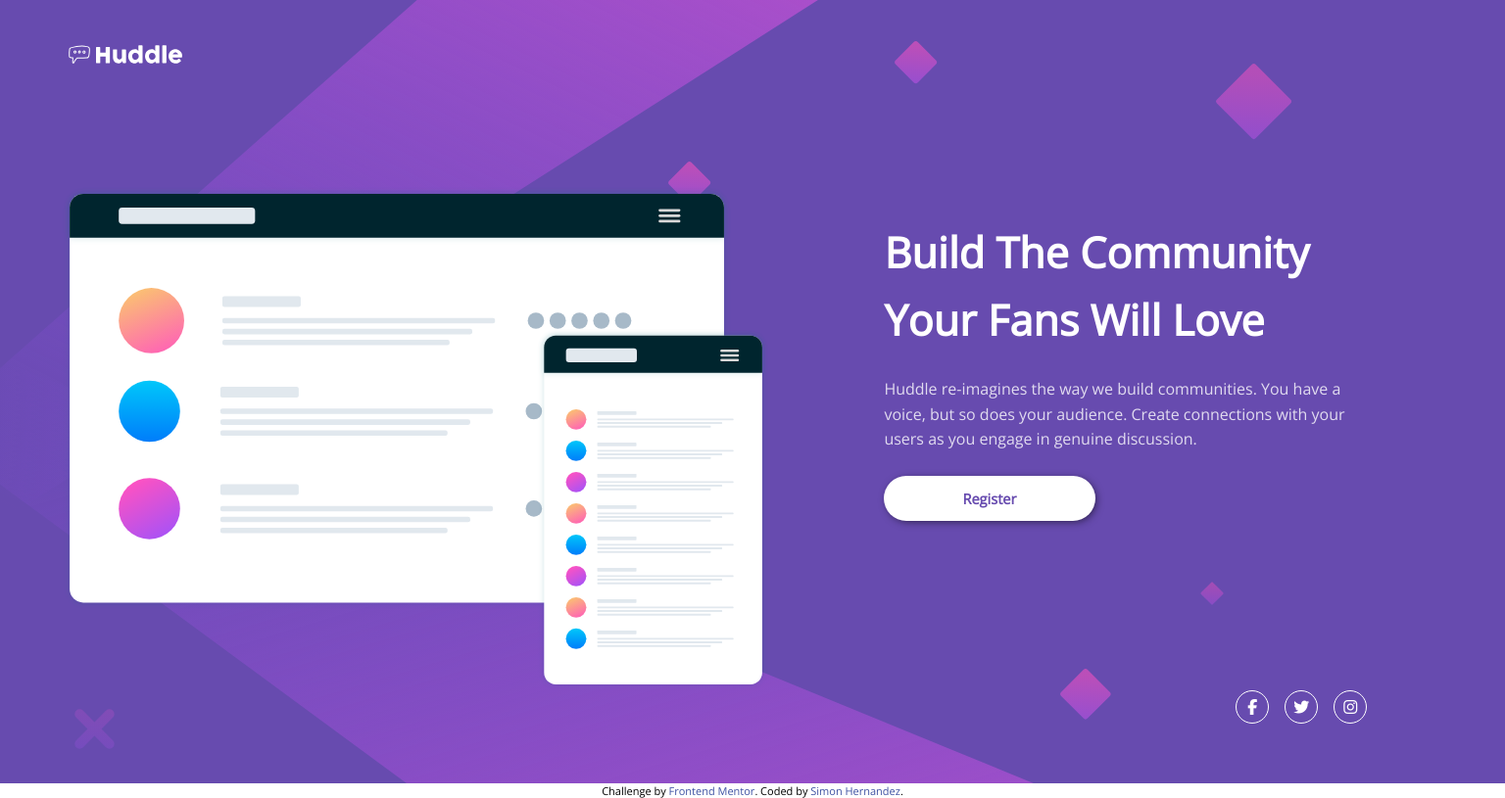
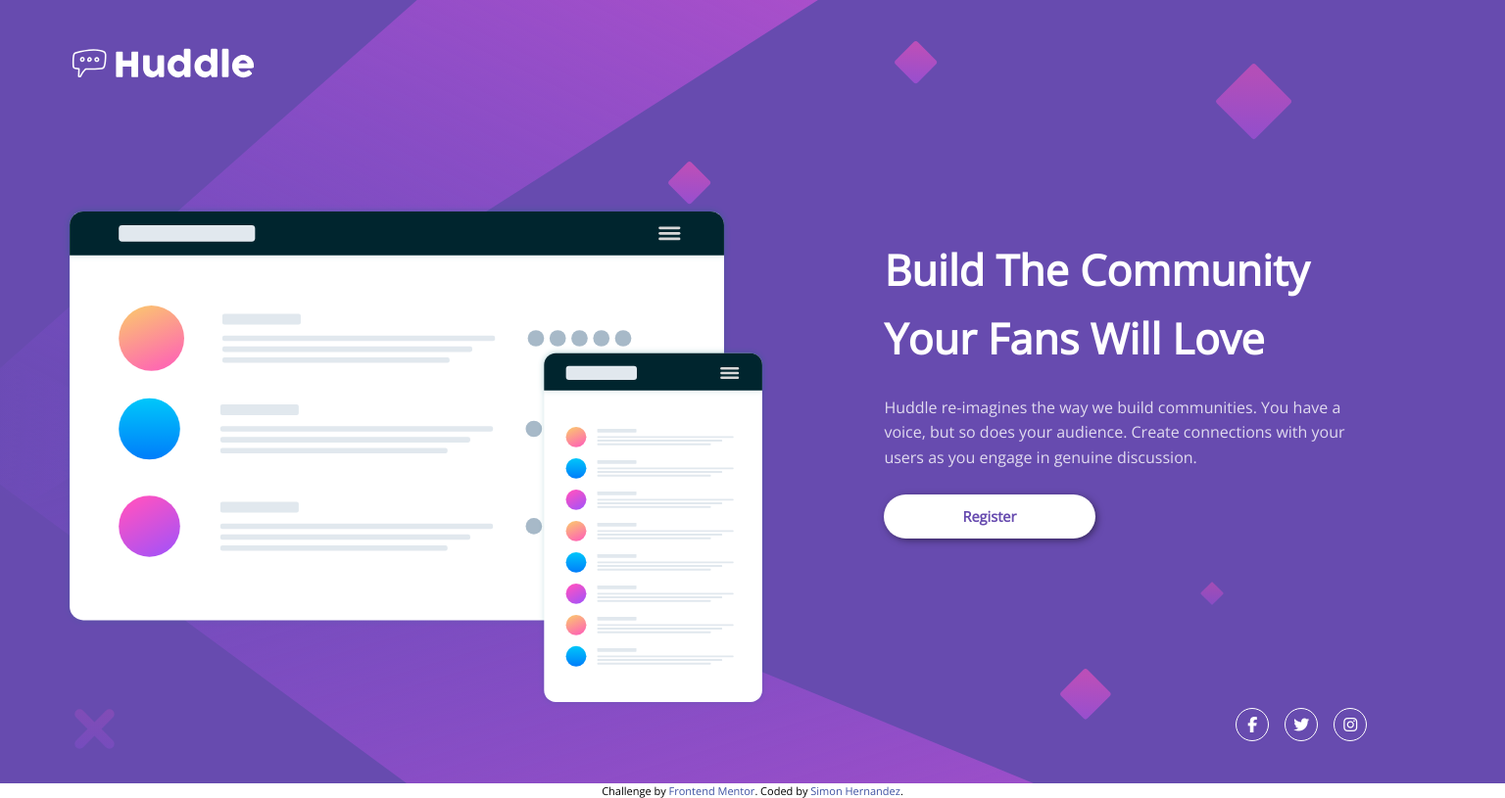
Before and after one commit to simonhernandez/huddleLandingPageSingleIntro, a plain HTML site: page index.html in a window 1536 px wide. Shown: the whole page at 98% size. Drawn offline with nearby package versions, Linux system fonts and the light colour scheme.

Commit message:
Fix: logo width in Desktop version

```diff
--- a/css/styles.css
+++ b/css/styles.css
@@ -134,6 +134,9 @@ h1{font-size: var(--fs-h1);}
         background-size: contain;
         text-align: left;
     }
+    .logo-container{
+        max-width: 200px;
+    }
     .header .wrapper> *:not(:last-child){
         margin-bottom: 7.5rem;
     }
```
